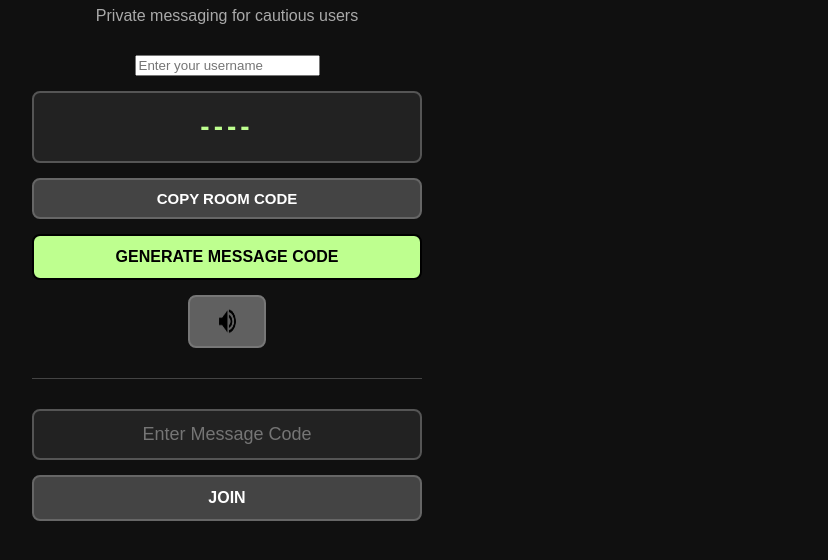
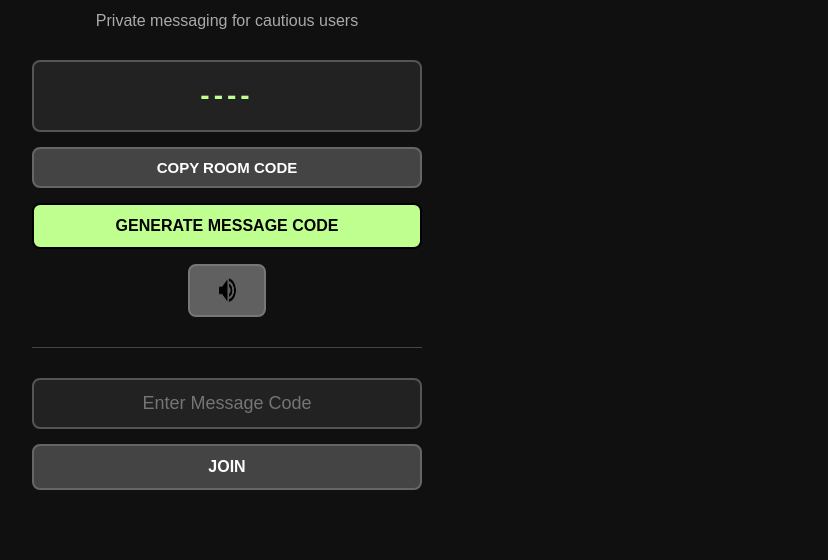
Before and after one commit to sellmc2026/message-website, a website: page public/messagr.html in a window 1280 px wide. Shown: the part 240-800 px from the top of the page, without its empty margins (413-1241 px from the left). Drawn offline with nearby package versions, Linux system fonts and the light colour scheme; no server answers.

Commit message:
Update messagr.html

```diff
--- a/public/messagr.html
+++ b/public/messagr.html
@@ -819,17 +819,6 @@
             </p>
 
 
-            <!-- ========================================
-                 USERNAME
-                 ======================================== -->
-
-            <input
-                id="usernameInput"
-                type="text"
-                placeholder="Enter your username"
-                maxlength="8"
-                autocomplete="off"
-            >
 
 
             <!-- ========================================
```
